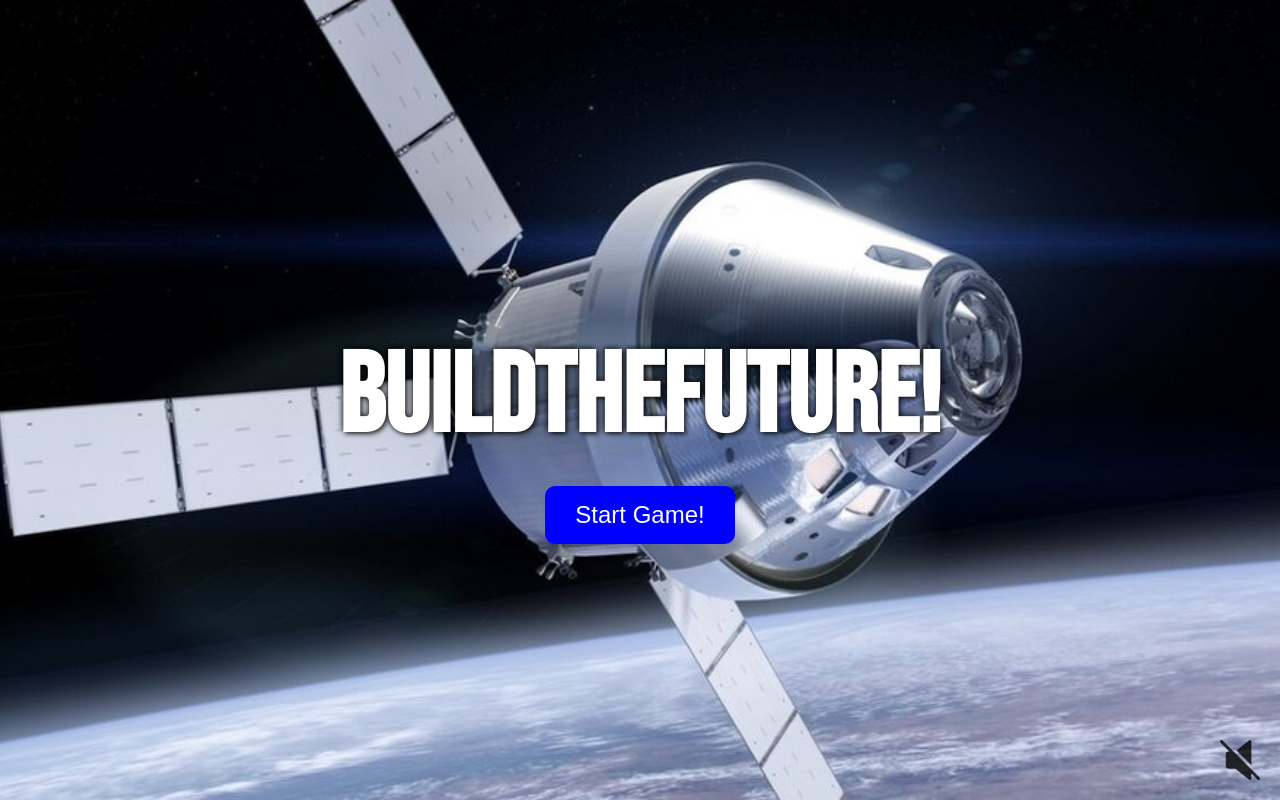
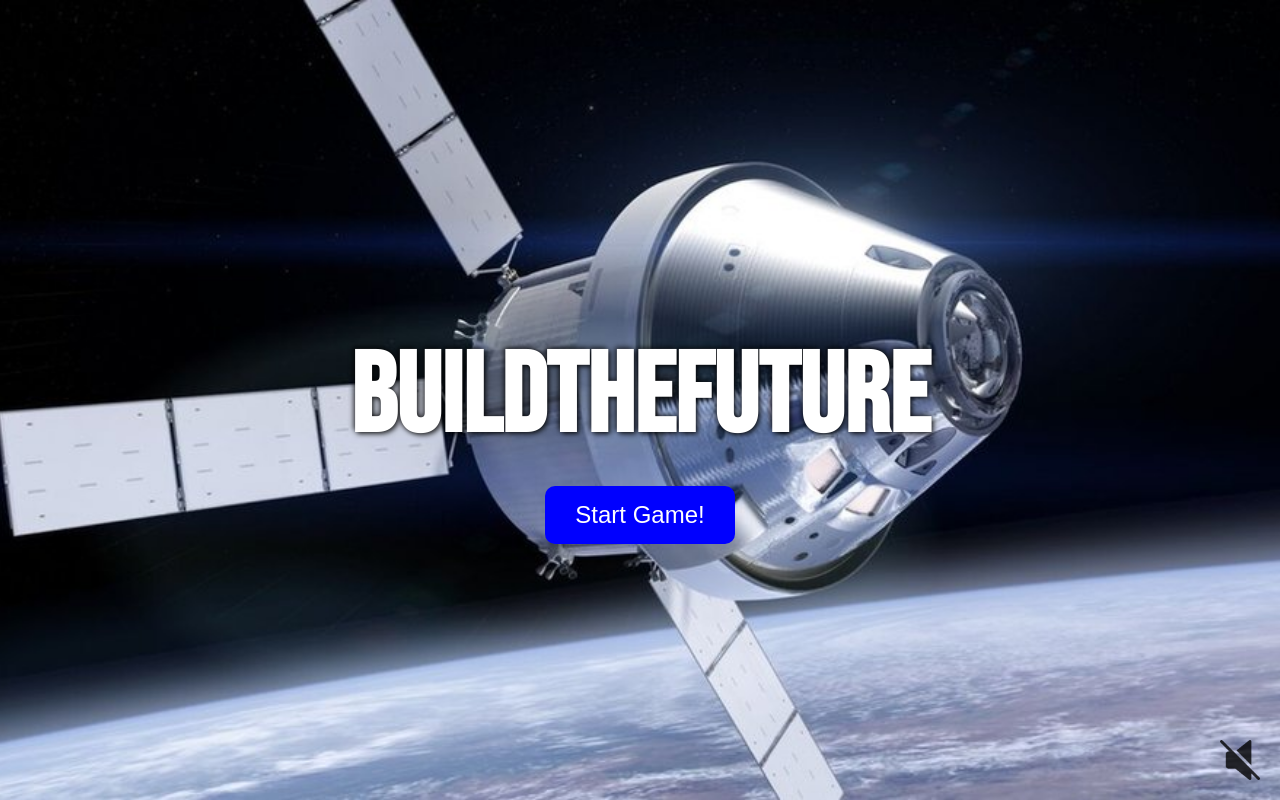
Before and after one commit to WPeytz/BuildTheFuture, a plain HTML site: page index.html in a window 1280 px wide. Drawn offline with Linux system fonts and the light colour scheme.

```diff
--- a/index.html
+++ b/index.html
@@ -9,7 +9,7 @@
 <body>
     <!-- Title Screen -->
     <div id="title-screen">
-        <h1>BuildTheFuture!</h1>
+        <h1>BuildTheFuture</h1>
         <button id="start-game">Start Game!</button>
         </div>
         <img id="toggle-title-music" src="assets/images/mute.png" alt="Toggle Music" aria-label="Toggle Title Music">
```
